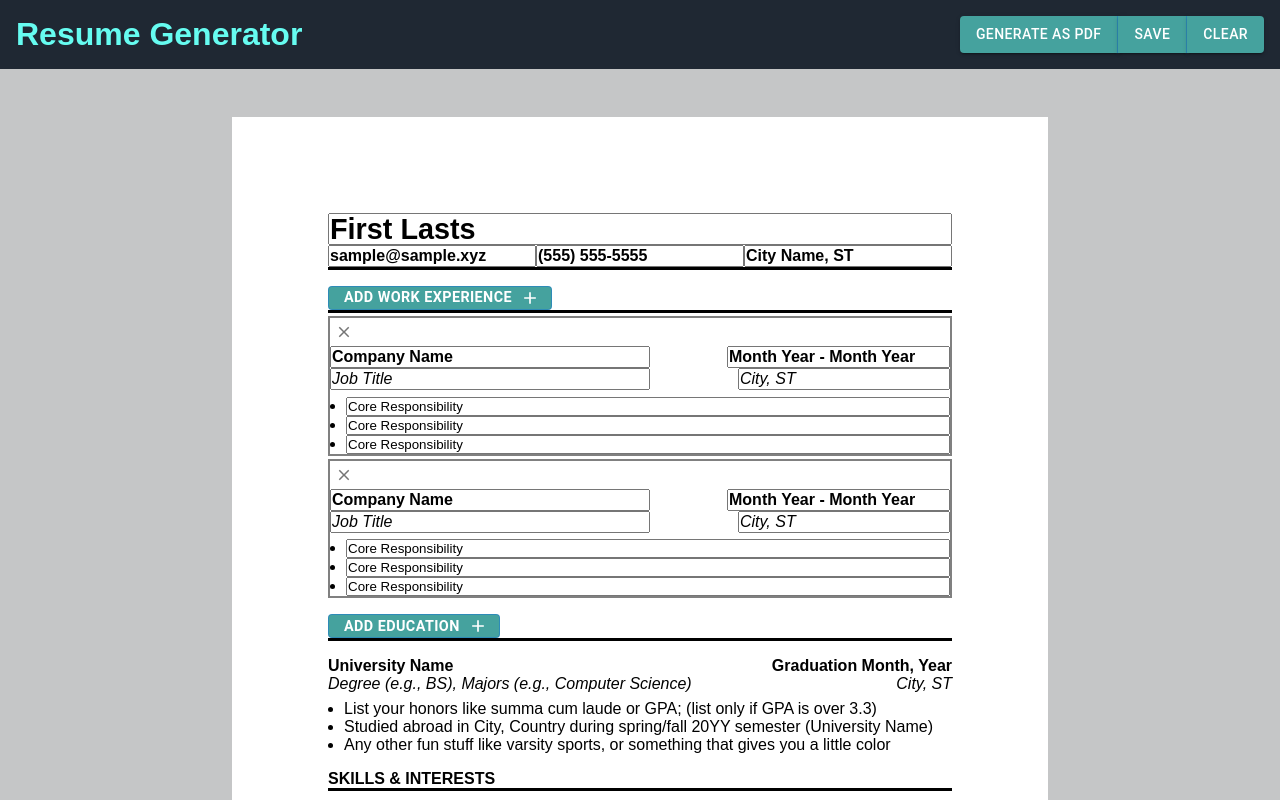
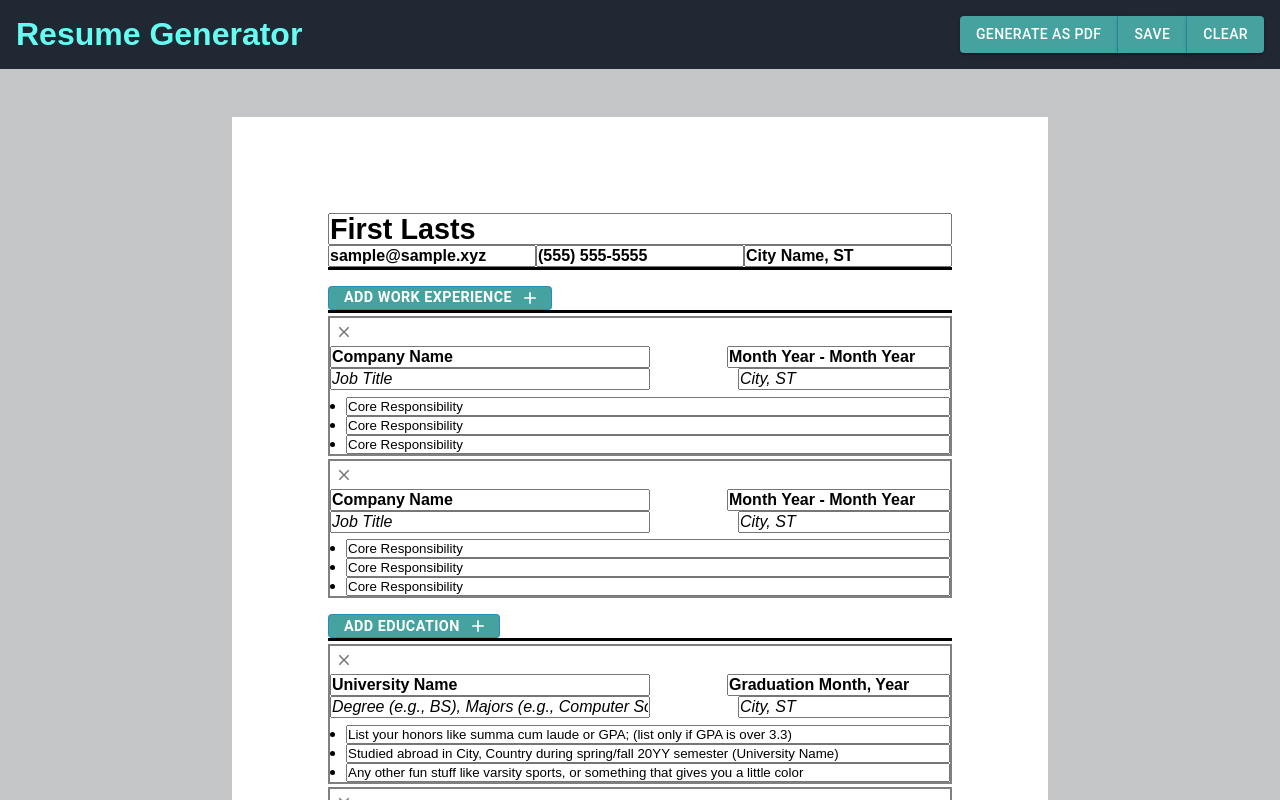
Before and after one commit to Centigrams/cv-project, a React (Create React App) app: page / in a window 1280 px wide. Both pictures are taken after a click on the button "EDIT". Shown: the top 800 px of the page. Built offline with nearby package versions, Linux system fonts and the light colour scheme.

Commit message:
Add delete button functionality for education section

```diff
--- a/src/Components/EducationElement.js
+++ b/src/Components/EducationElement.js
@@ -1,23 +1,152 @@
-import React from 'react';
+import React, { useState } from 'react';
+import { IconButton } from '@mui/material';
+import ClearIcon from '@mui/icons-material/Clear';
 import styles from '../Styles/resumeContent.module.css';
+import editStyles from '../Styles/editmode.module.css';
 
-function EducationElement() {
+function EducationElement({
+  education, editMode, educationArray, setEducationArray,
+}) {
+  const [educationState, setEducation] = useState({
+    universityName: education.universityName,
+    degree: education.degree,
+    graduationDate: education.graduationDate,
+    location: education.location,
+    firstBullet: education.firstBullet,
+    secondBullet: education.secondBullet,
+    thirdBullet: education.thirdBullet,
+  });
+
+  const handleChangeInUniversityName = (e) => {
+    setEducation((prevState) => ({
+      ...prevState,
+      universityName: e.target.value,
+    }));
+  };
+
+  const handleChangeInDegree = (e) => {
+    setEducation((prevState) => ({
+      ...prevState,
+      degree: e.target.value,
+    }));
+  };
+
+  const handleChangeInGraduationDate = (e) => {
+    setEducation((prevState) => ({
+      ...prevState,
+      graduationDate: e.target.value,
+    }));
+  };
+
+  const handleChangeInLocation = (e) => {
+    setEducation((prevState) => ({
+      ...prevState,
+      location: e.target.value,
+    }));
+  };
+
+  const handleChangeInFirstBullet = (e) => {
+    setEducation((prevState) => ({
+      ...prevState,
+      firstBullet: e.target.value,
+    }));
+  };
+
+  const handleChangeInSecondBullet = (e) => {
+    setEducation((prevState) => ({
+      ...prevState,
+      secondBullet: e.target.value,
+    }));
+  };
+
+  const handleChangeInThirdBullet = (e) => {
+    setEducation((prevState) => ({
+      ...prevState,
+      thirdBullet: e.target.value,
+    }));
+  };
+
+  const deleteEducation = () => {
+    const arr = [...educationArray];
+    const newArray = arr.filter((educationElement) => education.id !== educationElement.id);
+    setEducationArray(newArray);
+  };
+
+  if (editMode) {
+    return (
+      <div className={editStyles.resumeContent}>
+        <IconButton aria-label="delete" size="small" onClick={deleteEducation}>
+          <ClearIcon fontSize="inherit" />
+        </IconButton>
+        <div className={styles.elementHeader}>
+          <div>
+            <input
+              onChange={handleChangeInUniversityName}
+              className={editStyles.institutionName}
+              value={educationState.universityName}
+            />
+            <input
+              onChange={handleChangeInDegree}
+              className={editStyles.title}
+              value={educationState.degree}
+            />
+          </div>
+          <div className={styles.locationAndDuration}>
+            <input
+              onChange={handleChangeInGraduationDate}
+              className={editStyles.duration}
+              value={educationState.graduationDate}
+            />
+            <input
+              onChange={handleChangeInLocation}
+              className={editStyles.institutionAddress}
+              value={educationState.location}
+            />
+          </div>
+        </div>
+        <ul className={styles.list}>
+          <li>
+            <input
+              onChange={handleChangeInFirstBullet}
+              className={editStyles.listElement}
+              value={educationState.firstBullet}
+            />
+          </li>
+          <li>
+            <input
+              onChange={handleChangeInSecondBullet}
+              className={editStyles.listElement}
+              value={educationState.secondBullet}
+            />
+          </li>
+          <li>
+            <input
+              onChange={handleChangeInThirdBullet}
+              className={editStyles.listElement}
+              value={educationState.thirdBullet}
+            />
+          </li>
+        </ul>
+      </div>
+    );
+  }
+
   return (
     <div className={styles.resumeContent}>
       <div className={styles.elementHeader}>
         <div>
-          <h2 className={styles.institutionName}>University Name</h2>
-          <h2 className={styles.title}>Degree (e.g., BS), Majors (e.g., Computer Science)</h2>
+          <h2 className={styles.institutionName}>{educationState.universityName}</h2>
+          <h2 className={styles.title}>{educationState.degree}</h2>
         </div>
         <div className={styles.locationAndDuration}>
-          <h2 className={styles.duration}>Graduation Month, Year</h2>
-          <h2 className={styles.location}>City, ST</h2>
+          <h2 className={styles.duration}>{educationState.graduationDate}</h2>
+          <h2 className={styles.location}>{educationState.location}</h2>
         </div>
       </div>
       <ul className={styles.list}>
-        <li>List your honors like summa cum laude or GPA; (list only if GPA is over 3.3)</li>
-        <li>Studied abroad in City, Country during spring/fall 20YY semester (University Name)</li>
-        <li>Any other fun stuff like varsity sports, or something that gives you a little color</li>
+        <li>{educationState.firstBullet}</li>
+        <li>{educationState.secondBullet}</li>
+        <li>{educationState.thirdBullet}</li>
       </ul>
     </div>
   );
--- a/src/Components/EducationSection.js
+++ b/src/Components/EducationSection.js
@@ -1,10 +1,22 @@
-import React from 'react';
+import React, { useContext } from 'react';
 import EducationElement from './EducationElement';
+import { EditModeContext, EducationArrayContext } from './MainContent';
 
 function EducationSection() {
+  const { editMode } = useContext(EditModeContext);
+  const { educationArray, setEducationArray } = useContext(EducationArrayContext);
+
   return (
     <div>
-      <EducationElement />
+      {educationArray.map((education) => (
+        <EducationElement
+          key={education.id}
+          education={education}
+          editMode={editMode}
+          educationArray={educationArray}
+          setEducationArray={setEducationArray}
+        />
+      ))}
     </div>
   );
 }
--- a/src/Components/MainContent.js
+++ b/src/Components/MainContent.js
@@ -8,6 +8,8 @@ export const EditModeContext = createContext(undefined);
 export const PersonalInfoContext = createContext(undefined);
 export const WorkExperienceContext = createContext(undefined);
 export const WorkExperiencesContext = createContext(undefined);
+export const EducationContext = createContext(undefined);
+export const EducationArrayContext = createContext(undefined);
 
 function MainContent() {
   const [editMode, setEditMode] = useState(false);
@@ -64,6 +66,46 @@ function MainContent() {
     workExperiencesArray, setWorkExperiencesArray,
   }), [workExperiencesArray]);
 
+  const [education, setEducation] = useState({
+    id: uuidv4(),
+    universityName: 'University Name',
+    degree: 'Degree (e.g., BS), Majors (e.g., Computer Science)',
+    graduationDate: 'Graduation Month, Year',
+    location: 'City, ST',
+    firstBullet: 'List your honors like summa cum laude or GPA; (list only if GPA is over 3.3)',
+    secondBullet: 'Studied abroad in City, Country during spring/fall 20YY semester (University Name)',
+    thirdBullet: 'Any other fun stuff like varsity sports, or something that gives you a little color',
+  });
+  const educationValue = useMemo(() => ({
+    education, setEducation,
+  }), [education]);
+
+  const [educationArray, setEducationArray] = useState([
+    {
+      id: uuidv4(),
+      universityName: 'University Name',
+      degree: 'Degree (e.g., BS), Majors (e.g., Computer Science)',
+      graduationDate: 'Graduation Month, Year',
+      location: 'City, ST',
+      firstBullet: 'List your honors like summa cum laude or GPA; (list only if GPA is over 3.3)',
+      secondBullet: 'Studied abroad in City, Country during spring/fall 20YY semester (University Name)',
+      thirdBullet: 'Any other fun stuff like varsity sports, or something that gives you a little color',
+    },
+    {
+      id: uuidv4(),
+      universityName: 'Placeholder',
+      degree: 'Placeholder',
+      graduationDate: 'Placeholder',
+      location: 'City, ST',
+      firstBullet: 'Placeholder',
+      secondBullet: 'Studied abroad in City, Country during spring/fall 20YY semester (University Name)',
+      thirdBullet: 'Any other fun stuff like varsity sports, or something that gives you a little color',
+    },
+  ]);
+  const educationArrayValue = useMemo(() => ({
+    educationArray, setEducationArray,
+  }), [educationArray]);
+
   return (
     <div className={styles.mainContainer}>
       <EditModeContext.Provider value={editModeValue}>
@@ -71,7 +113,11 @@ function MainContent() {
         <PersonalInfoContext.Provider value={personalInfoValue}>
           <WorkExperienceContext.Provider value={workExperienceValue}>
             <WorkExperiencesContext.Provider value={workExperiencesValue}>
-              <AppMainContent />
+              <EducationContext.Provider value={educationValue}>
+                <EducationArrayContext.Provider value={educationArrayValue}>
+                  <AppMainContent />
+                </EducationArrayContext.Provider>
+              </EducationContext.Provider>
             </WorkExperiencesContext.Provider>
           </WorkExperienceContext.Provider>
         </PersonalInfoContext.Provider>
--- a/src/Components/WorkExperienceElement.js
+++ b/src/Components/WorkExperienceElement.js
@@ -131,6 +131,7 @@ function WorkExperienceElement({
       </div>
     );
   }
+
   return (
     <div className={styles.resumeContent}>
       <div className={styles.elementHeader}>
```
